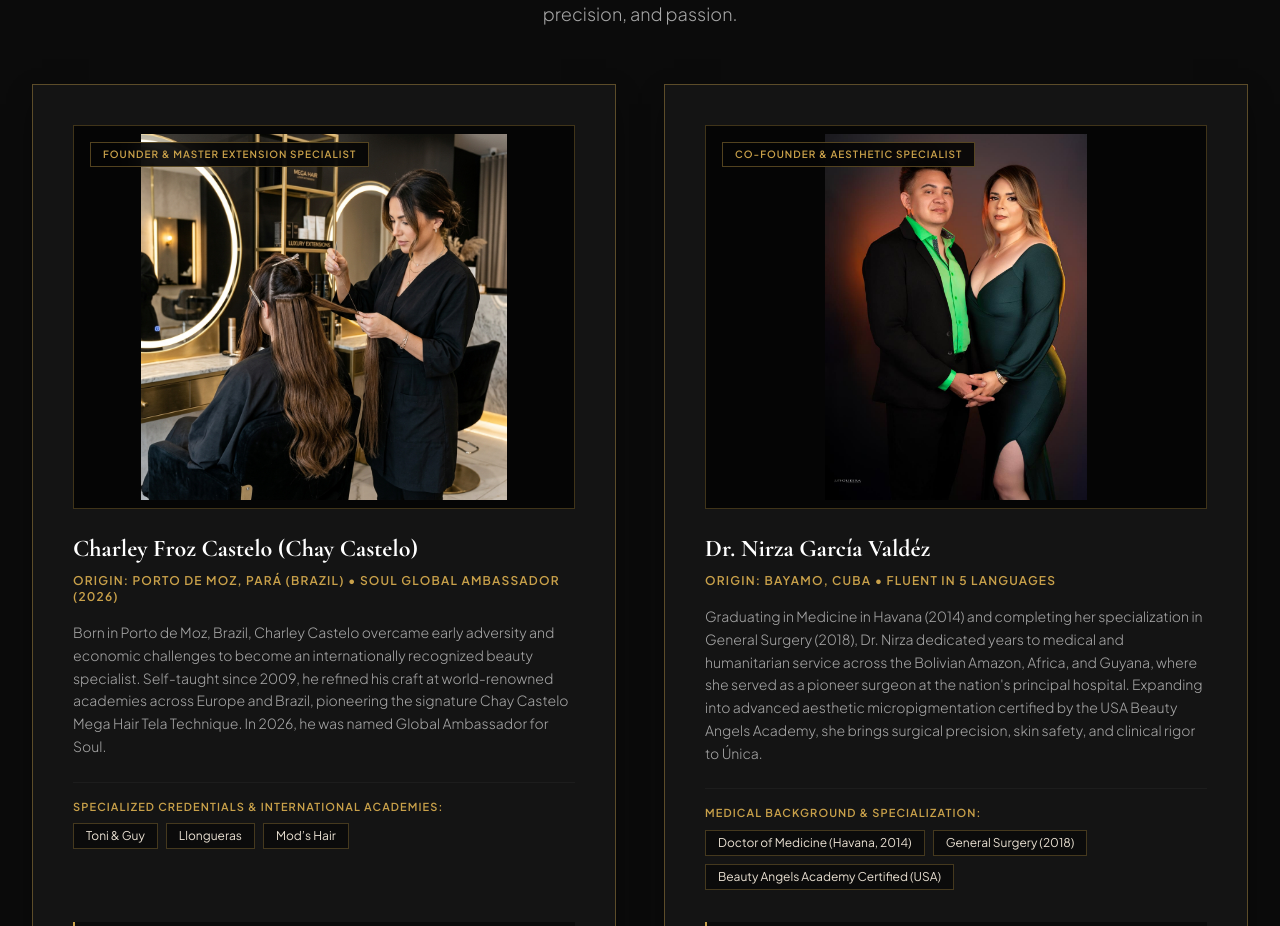
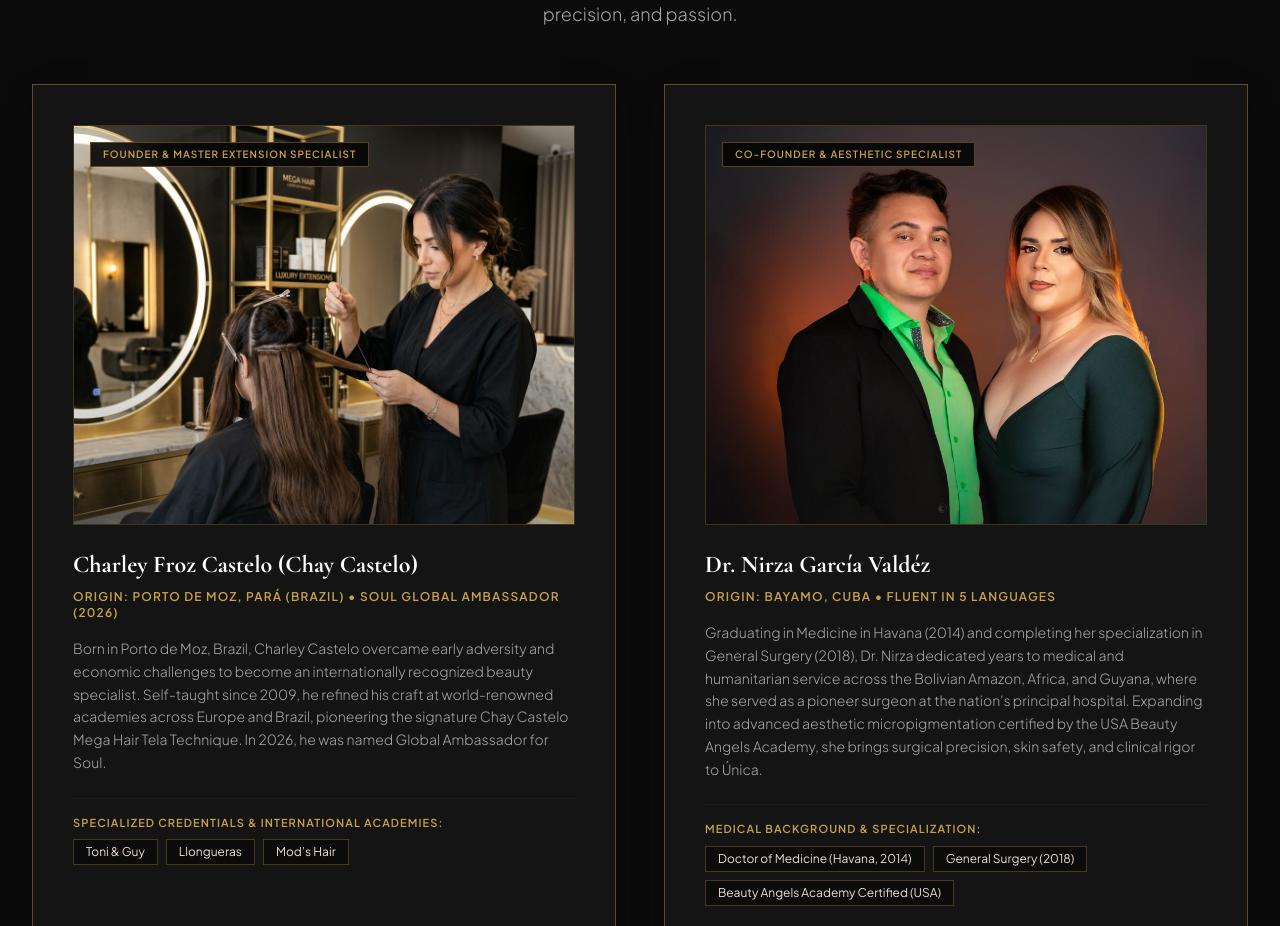
Before and after one commit to joabedev123-alt/unica-luxury-hair-aesthetic, a Next.js app: page /about in a window 1280 px wide. Shown: the part 1400-2326 px from the top of the page. Built offline with nearby package versions, Linux system fonts and the light colour scheme.

Commit message:
style: set object-cover object-top so couple photo fills component with zero empty space

```diff
--- a/src/app/about/page.tsx
+++ b/src/app/about/page.tsx
@@ -71,13 +71,14 @@ export default function AboutPage() {
             {/* Charley Castelo Card */}
             <div className="bg-[#141414] border border-[#C9A14A]/40 p-8 md:p-10 relative flex flex-col justify-between shadow-luxury-card group hover:border-[#C9A14A] transition-all duration-500">
               <div>
-                <div className="relative h-80 sm:h-96 w-full mb-6 overflow-hidden border border-[#C9A14A]/30 bg-[#050505]">
+                <div className="relative h-80 sm:h-[400px] w-full mb-6 overflow-hidden border border-[#C9A14A]/30 bg-[#050505]">
                   <Image
                     src="/images/chay_castelo_hero.png"
                     alt="Charley Castelo Specialist"
                     fill
-                    className="object-contain p-2 transition-transform duration-700 group-hover:scale-105"
+                    className="object-cover object-top transition-transform duration-700 group-hover:scale-105"
                   />
+                  <div className="absolute inset-0 bg-gradient-to-t from-[#141414] via-transparent to-transparent opacity-40" />
                   <div className="absolute top-4 left-4 z-10 bg-[#050505]/90 border border-[#C9A14A]/40 text-[#C9A14A] text-[10px] uppercase tracking-widest px-3 py-1 font-semibold backdrop-blur-md">
                     {siteConfig.founders.chay.role}
                   </div>
@@ -124,13 +125,14 @@ export default function AboutPage() {
             {/* Dr. Nirza García Valdéz Card */}
             <div className="bg-[#141414] border border-[#C9A14A]/40 p-8 md:p-10 relative flex flex-col justify-between shadow-luxury-card group hover:border-[#C9A14A] transition-all duration-500">
               <div>
-                <div className="relative h-80 sm:h-96 w-full mb-6 overflow-hidden border border-[#C9A14A]/30 bg-[#050505]">
+                <div className="relative h-80 sm:h-[400px] w-full mb-6 overflow-hidden border border-[#C9A14A]/30 bg-[#050505]">
                   <Image
                     src="/images/couple_founders.jpeg"
                     alt="Dr. Nirza García Valdéz & Charley Castelo"
                     fill
-                    className="object-contain p-2 transition-transform duration-700 group-hover:scale-105"
+                    className="object-cover object-top transition-transform duration-700 group-hover:scale-105"
                   />
+                  <div className="absolute inset-0 bg-gradient-to-t from-[#141414] via-transparent to-transparent opacity-40" />
                   <div className="absolute top-4 left-4 z-10 bg-[#050505]/90 border border-[#C9A14A]/40 text-[#C9A14A] text-[10px] uppercase tracking-widest px-3 py-1 font-semibold backdrop-blur-md">
                     {siteConfig.founders.nirza.role}
                   </div>
--- a/src/app/page.tsx
+++ b/src/app/page.tsx
@@ -227,14 +227,15 @@ export default function LandingPage() {
               </a>
             </div>
 
-            <div className="lg:col-span-5 relative h-[380px] sm:h-[460px] border-2 border-[#C9A14A]/50 shadow-gold-glow group overflow-hidden bg-[#050505]">
+            <div className="lg:col-span-5 relative h-[420px] sm:h-[500px] border-2 border-[#C9A14A]/50 shadow-gold-glow group overflow-hidden bg-[#050505]">
               <Image
                 src="/images/couple_founders.jpeg"
                 alt="Charley Castelo & Dr. Nirza García Valdéz - Founders of Única"
                 fill
-                className="object-contain p-2 transition-transform duration-700 group-hover:scale-105"
+                className="object-cover object-top transition-transform duration-700 group-hover:scale-105"
                 priority
               />
+              <div className="absolute inset-0 bg-gradient-to-t from-[#050505] via-transparent to-transparent opacity-40" />
               <div className="absolute top-4 left-4 z-10 bg-[#050505]/90 border border-[#C9A14A]/40 text-[#C9A14A] text-[10px] uppercase font-bold tracking-widest px-3.5 py-1 backdrop-blur-md">
                 Founders of Única
               </div>
```
